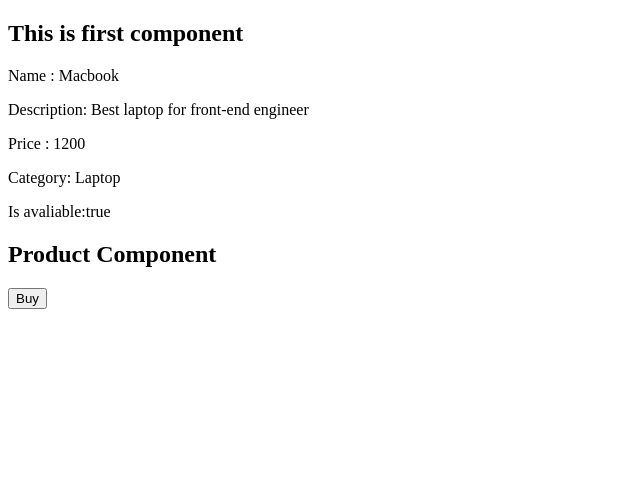
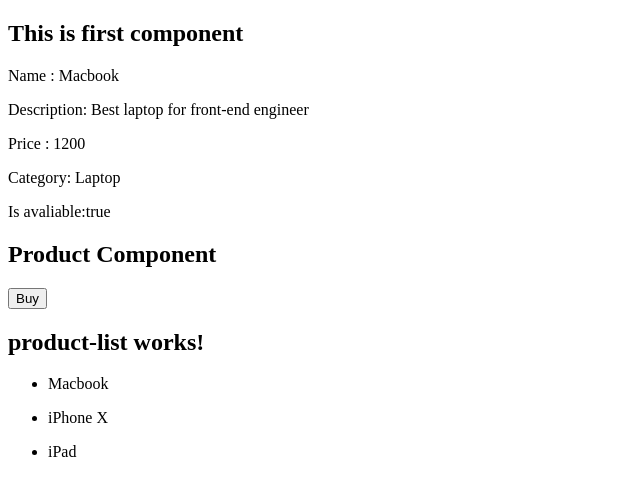
Before and after one commit to cylinder-y/angular-learning, an Angular app: page / in a window 1280 px wide. Shown: the top 496 px of the page, without its empty margins (0-640 px from the left). Built offline with nearby package versions, Linux system fonts and the light colour scheme.

Commit message:
task 1.6 product service impl

```diff
--- a/src/app/app.component.html
+++ b/src/app/app.component.html
@@ -1,2 +1,3 @@
 <app-first></app-first>
 <app-product></app-product>
+<app-product-list></app-product-list>
--- a/src/app/app.module.ts
+++ b/src/app/app.module.ts
@@ -5,12 +5,14 @@
 import { AppComponent } from './app.component';
 import { FirstComponent } from './frist/components/first/first.component';
 import { ProductComponent } from './products/components/product/product.component';
+import { ProductListComponent } from './products/components/product-list/product-list.component';
 
 @NgModule({
   declarations: [
     AppComponent,
     FirstComponent,
-    ProductComponent
+    ProductComponent,
+    ProductListComponent
   ],
   imports: [
     BrowserModule,
--- /dev/null
+++ b/src/app/products/components/product-list/product-list.component.html
@@ -0,0 +1,4 @@
+<h2>product-list works!</h2>
+<ul *ngFor="let product of products">
+    <li>{{product.name}}</li>
+</ul>
--- /dev/null
+++ b/src/app/products/components/product-list/product-list.component.ts
@@ -0,0 +1,21 @@
+import { Component, OnInit } from '@angular/core';
+
+import { ProductService } from '../../services/product.service';
+import { Product } from '../../models/product';
+
+@Component({
+  selector: 'app-product-list',
+  templateUrl: './product-list.component.html',
+  styleUrls: ['./product-list.component.css'],
+  providers: [ProductService]
+})
+export class ProductListComponent implements OnInit {
+  products: Array<Product>;
+
+  constructor(public productservice: ProductService) { }
+
+  ngOnInit() {
+    this.products = this.productservice.getProducts();
+  }
+
+}
--- /dev/null
+++ b/src/app/products/models/product.ts
@@ -0,0 +1,13 @@
+export enum Category {
+    Laptops = 'Laptop',
+    Tablets = 'Tablet',
+    SmartPhones = 'Smarphone'
+}
+
+export interface Product {
+    name: string;
+    description: string;
+    price: number;
+    category: Category;
+    isAvaliable: boolean;
+}
--- /dev/null
+++ b/src/app/products/services/product.service.ts
@@ -0,0 +1,37 @@
+import { Injectable } from '@angular/core';
+
+import { Product, Category } from '../models/product';
+
+@Injectable()
+export class ProductService {
+
+  constructor() { }
+
+  public getProducts() {
+    const products: Product[] = [
+      {
+        name: 'Macbook',
+        category: Category.Laptops,
+        description: 'Best laptop for front-end engineer',
+        price: 1200,
+        isAvaliable: true
+      },
+      {
+        name: 'iPhone X',
+        category: Category.SmartPhones,
+        description: 'The old one',
+        price: 800,
+        isAvaliable: true
+      },
+      {
+        name: 'iPad',
+        category: Category.Laptops,
+        description: 'Just laptop produced by apple',
+        price: 800,
+        isAvaliable: true
+      },
+    ];
+
+    return products;
+  }
+}
```
Also changed, not shown: src/app/products/components/product-list/product-list.component.css (added), 2 other files (tests, documents, lock files or other folders).
